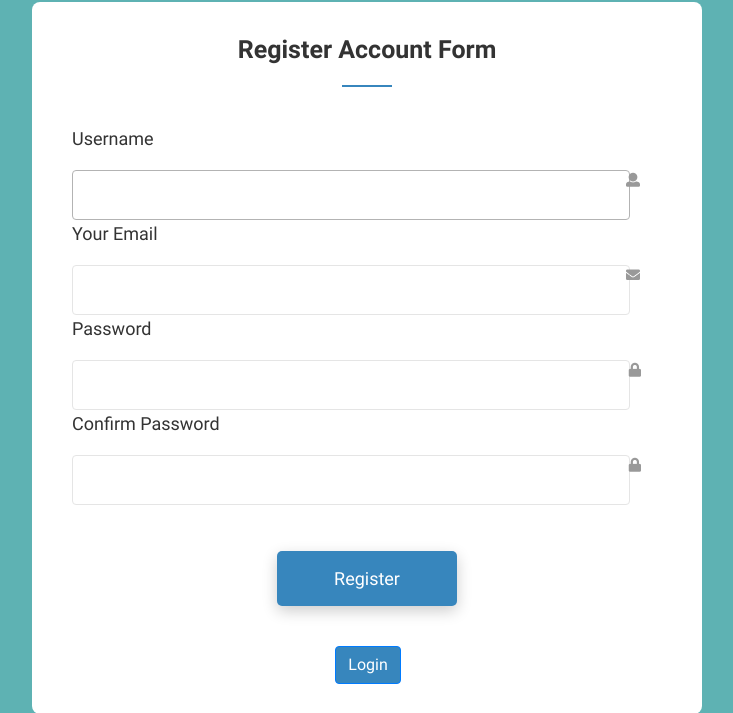
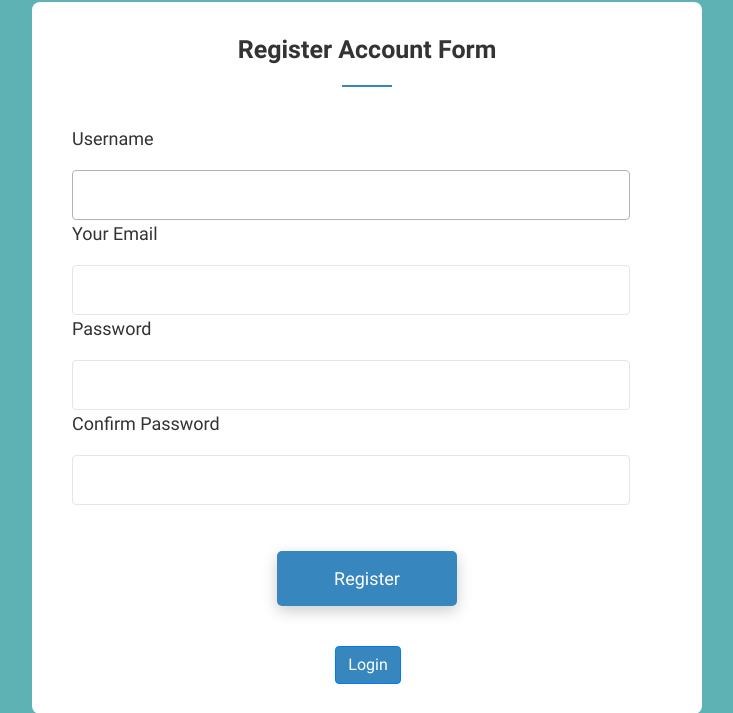
Before and after one commit to omolade-opeyemi/to-do, a Django app: page /accounts/register/ in a window 1280 px wide. Shown: the part 245-958 px from the top of the page, without its empty margins (273-1006 px from the left). Run offline with Django 3.2, Linux system fonts and the light colour scheme; some libraries are stand-ins or nearby versions.

Commit message:
remove icon

```diff
--- a/account/templates/login.html
+++ b/account/templates/login.html
@@ -12,13 +12,13 @@
 				<div class="form-row">
 					<label for="full-name">Username</label>
                     {{form.username}}
-					<i class="fas fa-user"></i>
+
 				</div>
 
 				<div class="form-row">
 					<label for="password">Password</label>
                     {{form.password}}
-					<i class="fas fa-lock"></i>
+
 				</div>
 				<br>
 				{{ form.non_field_errors }}
--- a/account/templates/register.html
+++ b/account/templates/register.html
@@ -12,22 +12,22 @@
 				<div class="form-row">
 					<label for="full-name">Username</label>
                     {{form.username}}
-					<i class="fas fa-user"></i>
+
 				</div>
 				<div class="form-row">
 					<label for="your-email">Your Email</label>
                     {{form.email}}
-					<i class="fas fa-envelope"></i>
+
 				</div>
 				<div class="form-row">
 					<label for="password">Password</label>
                     {{form.password1}}
-					<i class="fas fa-lock"></i>
+
 				</div>
 				<div class="form-row">
 					<label for="password">Confirm Password</label>
                     {{form.password2}}
-					<i class="fas fa-lock"></i>
+
 				</div>
 				<br>
 				{{ form.non_field_errors }}
```
Also changed, not shown: db.sqlite3.
